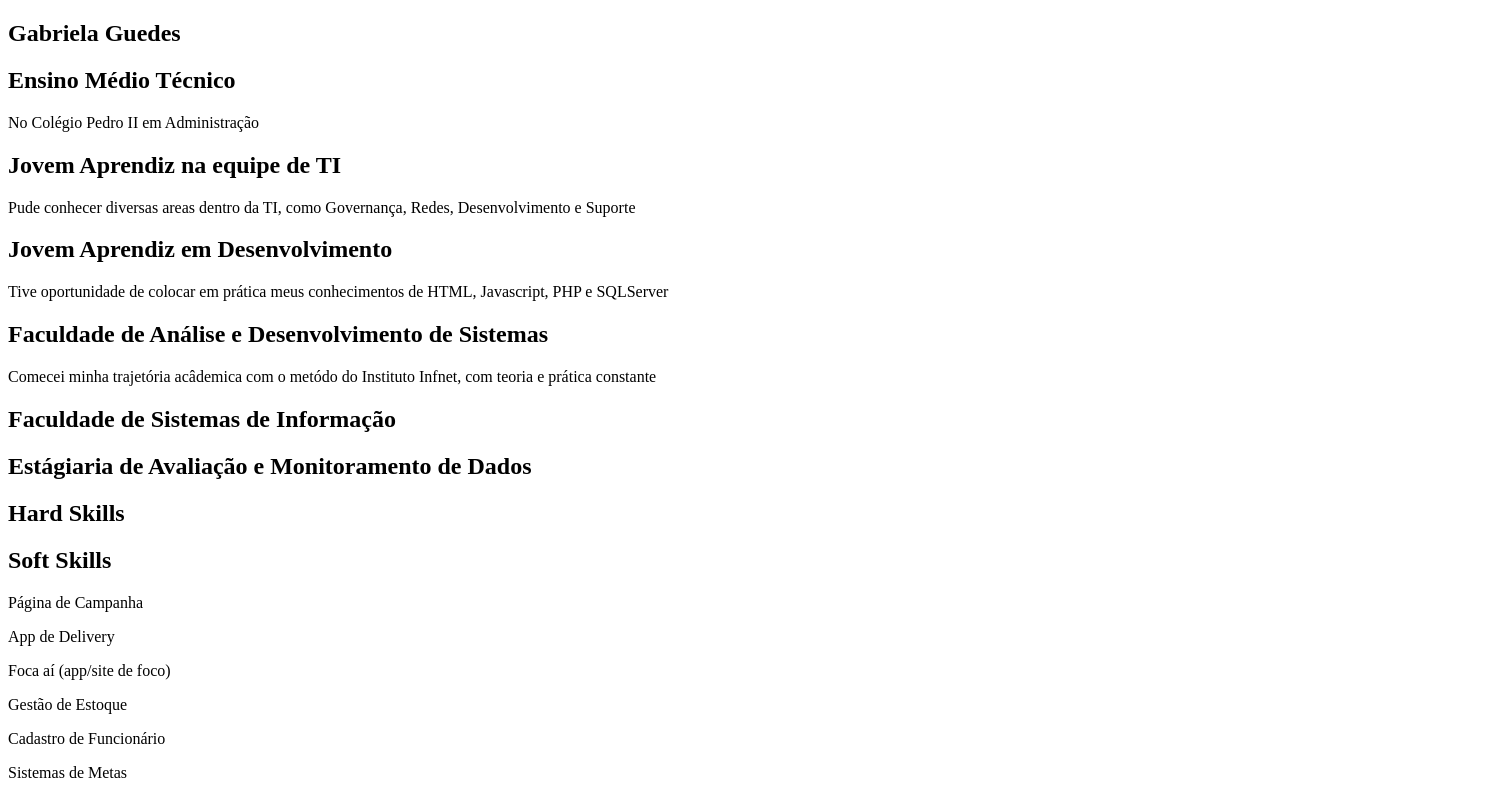
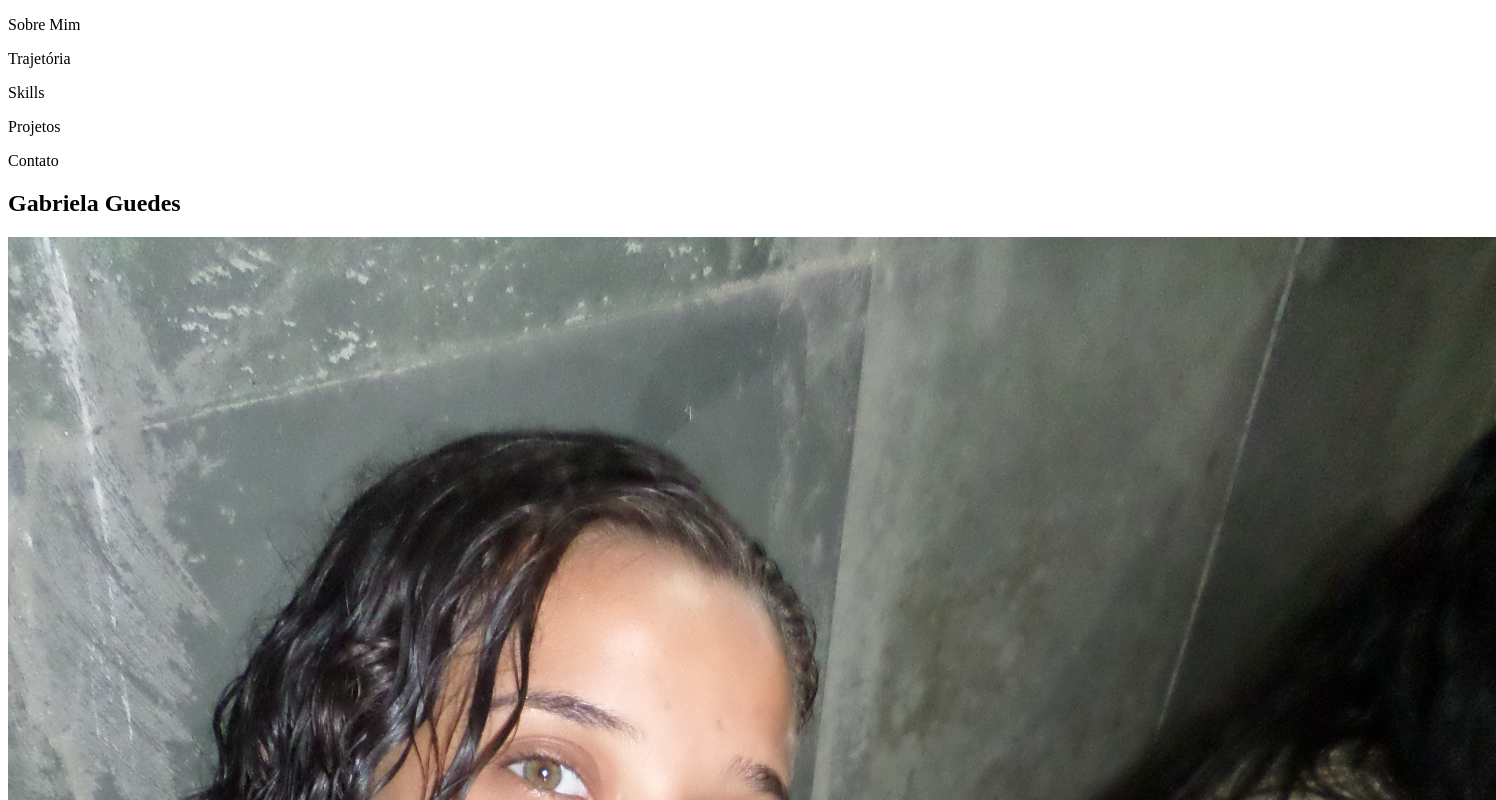
Before and after one commit to gabrielaguedes12/portfolio-moon, a React (Create React App) app: page / in a window 1280 px wide. Shown: the top 800 px of the page, 1496 px wide, since content can reach past the window. Built offline with nearby package versions, Linux system fonts and the light colour scheme.

Commit message:
Configurando conteudo

```diff
--- a/src/App.jsx
+++ b/src/App.jsx
@@ -1,3 +1,4 @@
+import Header from "./components/Header/Header";
 import Hero from "./components/Hero/Hero";
 import Trajectory from "./components/Trajectory/Trajectory";
 import Skills from "./components/Skills/Skills";
@@ -7,6 +8,7 @@ import Contact from "./components/Contact/Contact";
 export default function App() {
   return (
    <>
+   <Header/>
    <Hero/>
    <Trajectory/>
    <Skills/>
--- /dev/null
+++ b/src/components/Header/Header.jsx
@@ -0,0 +1,13 @@
+import './Header.scss';
+
+export default function Header(){
+    return(
+        <section className='header'>
+            <p>Sobre Mim</p>
+            <p>Trajetória</p>
+            <p>Skills</p>
+            <p>Projetos</p>
+            <p>Contato</p>
+        </section>
+    );
+}
--- a/src/components/Hero/Hero.jsx
+++ b/src/components/Hero/Hero.jsx
@@ -1,10 +1,30 @@
 import './Hero.scss';
+import imagem from '../../img/perfilGabi.JPG';
 
 export default function Hero(){
 
     return(
+        <>
         <section className='hero'>
+            <div className='perfil'>
             <h1>Gabriela Guedes</h1>
+            <img className='perfilGabi' src={imagem} alt="Gabriela Guedes" />
+            <p>Descrição sobre mim</p>
+            </div>
         </section>
+
+        <section className='hero2'>
+        <div className='imgMaior'>
+            <img className='imgProgramacao' src="https://images.pexels.com/photos/16592498/pexels-photo-16592498.jpeg" alt="Programação" />
+        </div>
+
+        <button>Currículo</button>
+        <button>GitHub</button>
+
+        <div className='imgMenor'>
+            <img className='imgFotografia' src="https://images.pexels.com/photos/442573/pexels-photo-442573.jpeg" alt="Fotografia" />
+        </div>
+        </section>
+        </>
     );
 }
```
Also changed, not shown: src/components/Header/Header.scss (added), src/img/perfilGabi.JPG (added).
